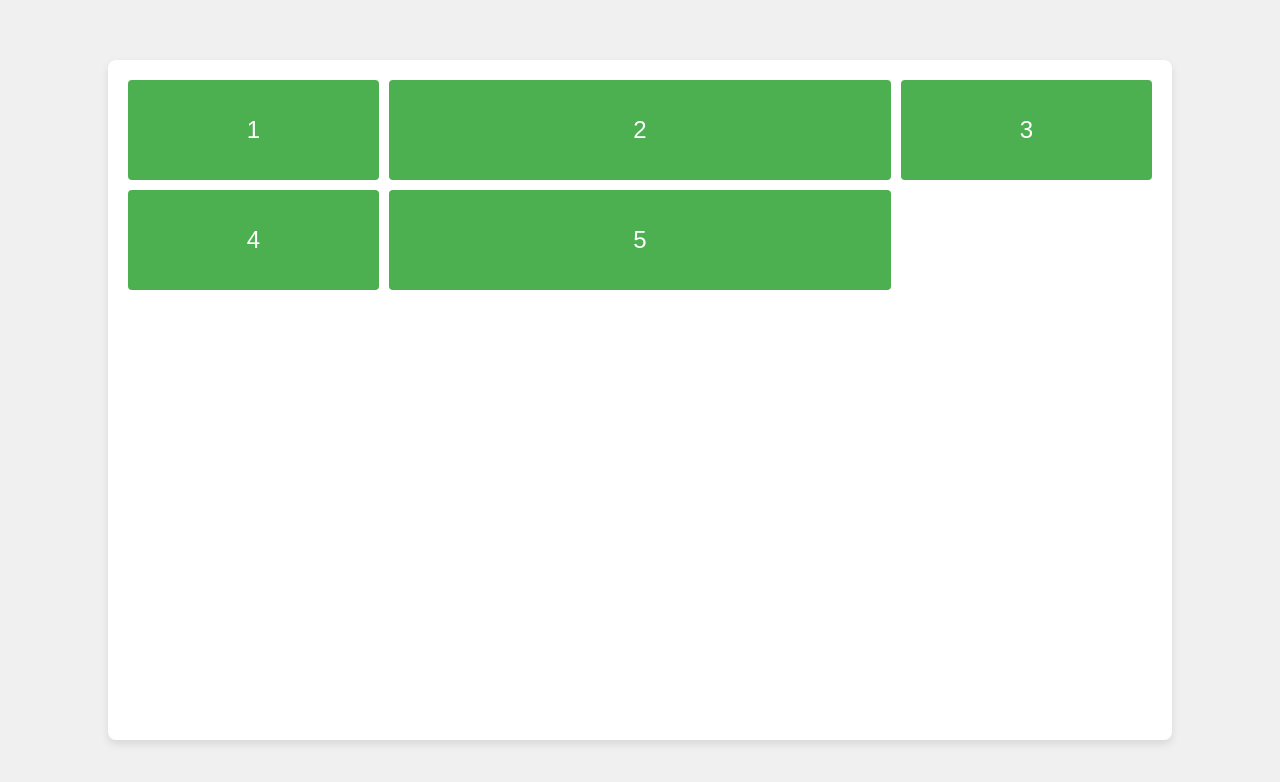
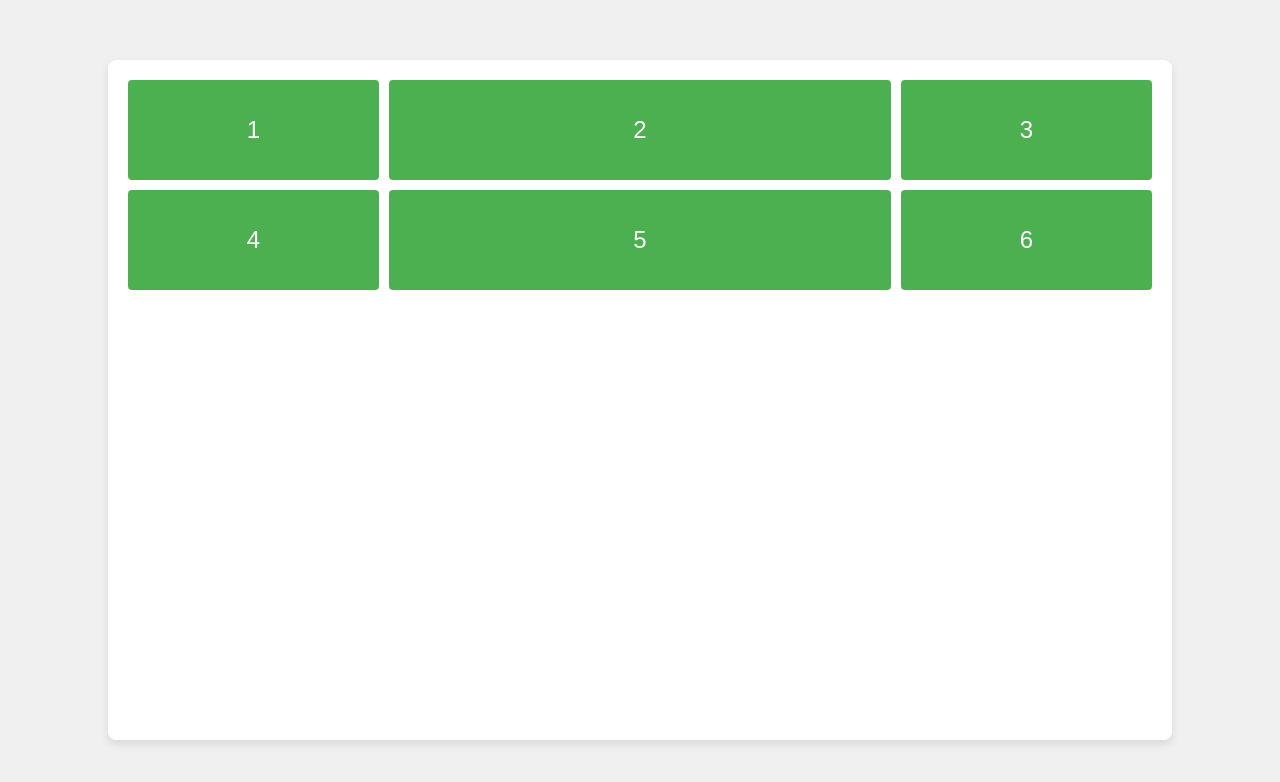
Before and after one commit to Jatin-302/daily-web-practice, a plain HTML site: page Oct25/23Oct/grid2.html in a window 1280 px wide. Drawn offline with Linux system fonts and the light colour scheme.

Commit message:
new grid styles

```diff
--- a/Oct25/23Oct/grid2.html
+++ b/Oct25/23Oct/grid2.html
@@ -47,6 +47,7 @@
             <div class="item t3">3</div>
             <div class="item t4">4</div>
             <div class="item t5">5</div>
+            <div class="item t6">6</div>
         </div>
     </main>
 </body>
```
